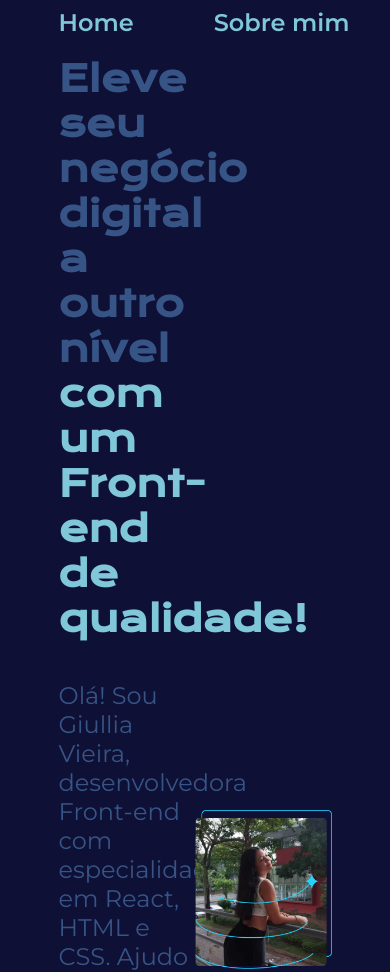
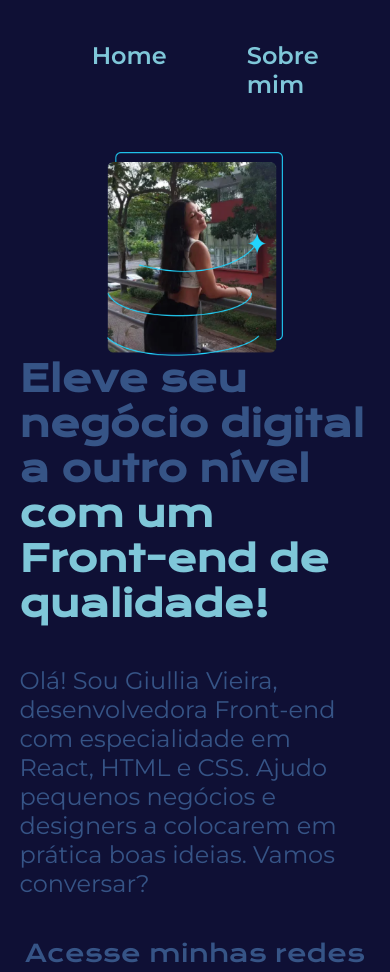
Before and after one commit to VieiraGiullia/portf-lio-HTML-CSS, a plain HTML site: page index.html in a window 390 px wide. Shown: the top 972 px of the page. Drawn offline with nearby package versions, Linux system fonts and the light colour scheme.

Commit message:
responsivo para telas menores

```diff
--- a/styles/style.css
+++ b/styles/style.css
@@ -117,3 +117,22 @@ strong {
     font-size: 1.5rem;
     font-weight: 400;
 }
+
+@media (max-width: 1200px) {
+    .menu {
+        padding: 10%;
+    }
+
+    .m_link{
+        justify-content: center;
+    }
+
+    .apresentacao {
+        flex-direction: column-reverse;
+        padding: 5%;
+    }
+
+    .a_conteudo {
+        width: auto;
+    }
+}
```
